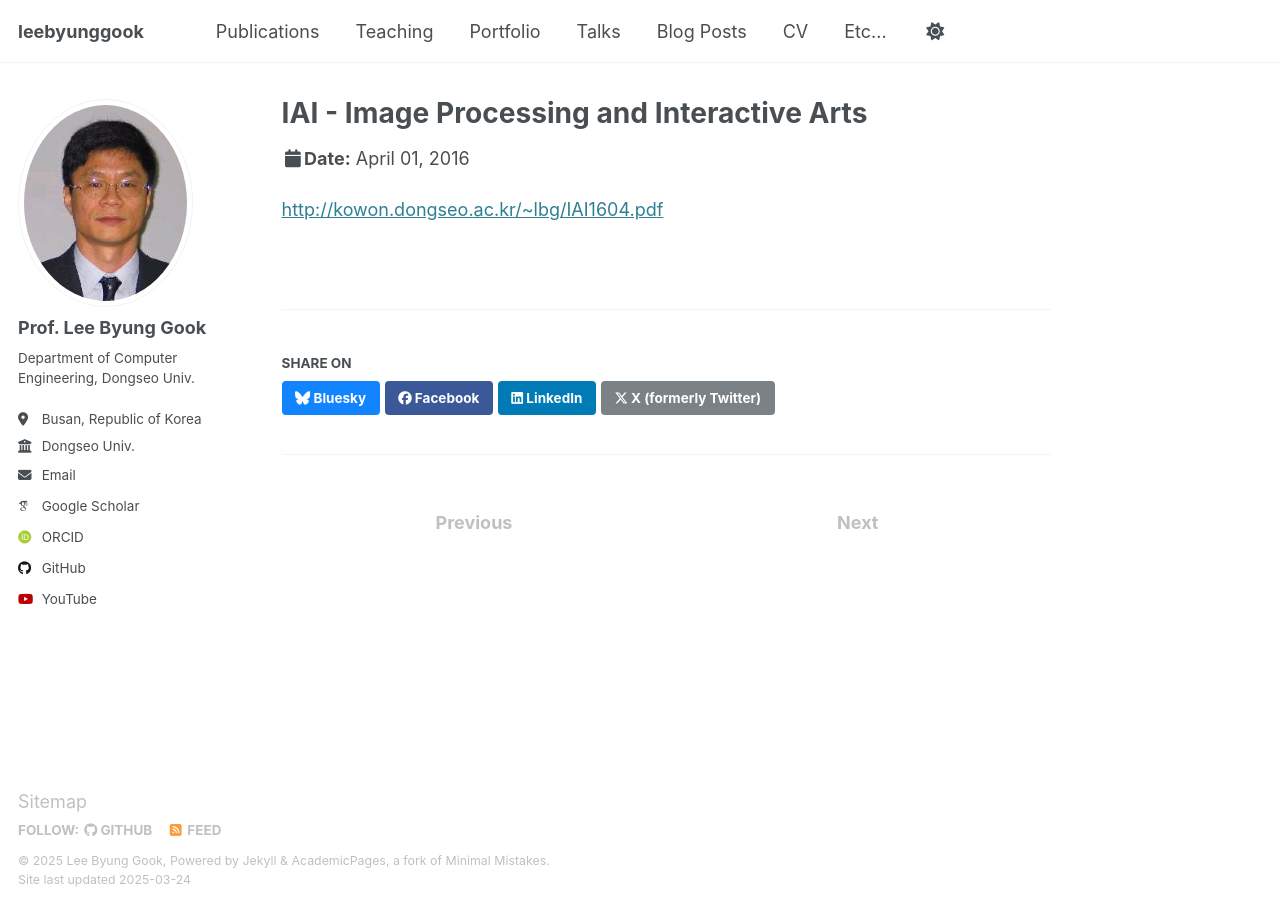
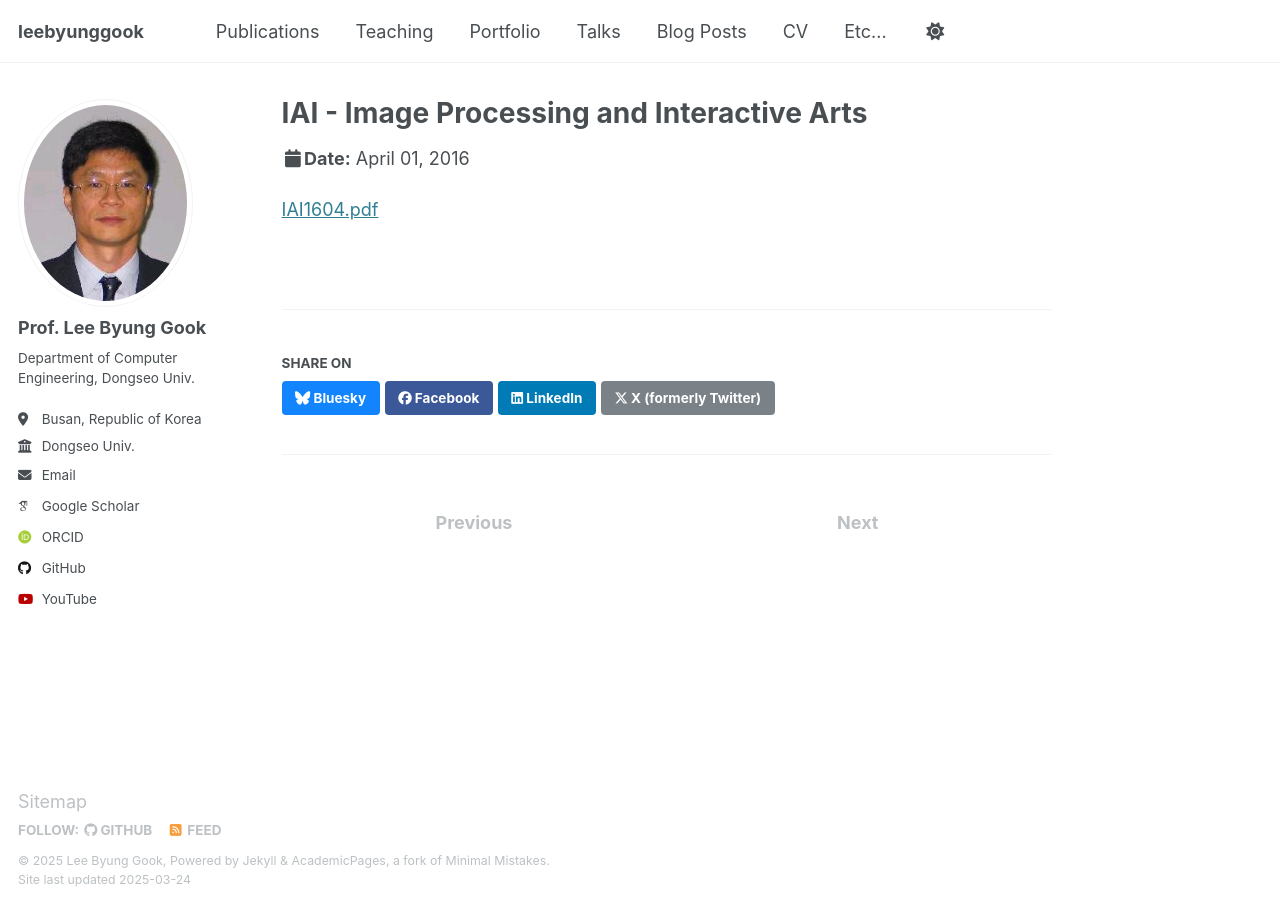
Before and after one commit to leebyunggook/leebyunggook.github.io, a Jekyll site: the page built from _talks/2016-04-01-IAI.md, in a window 1280 px wide. Built offline with Jekyll 4.4.1, drawn with Linux system fonts in a browser that asks for light colours; some web fonts are replaced; part of the change alters nothing that is shown.

Commit message:
Update 2016-04-01-IAI.md

```diff
--- a/_talks/2016-04-01-IAI.md
+++ b/_talks/2016-04-01-IAI.md
@@ -8,4 +8,4 @@ date: 2016-04-01
 location: "Dongseo Univ., Busan, Korea"
 ---
 
-[http://kowon.dongseo.ac.kr/~lbg/IAI1604.pdf](http://kowon.dongseo.ac.kr/~lbg/IAI1604.pdf)
+[IAI1604.pdf](http://kowon.dongseo.ac.kr/~lbg/IAI1604.pdf)
```
